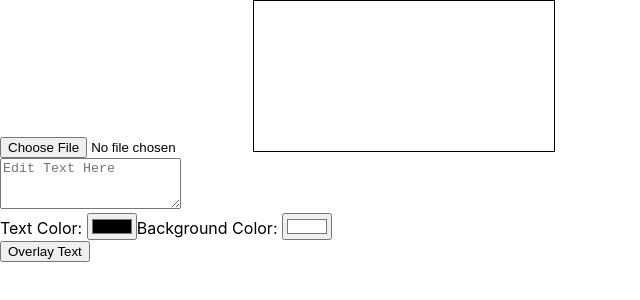
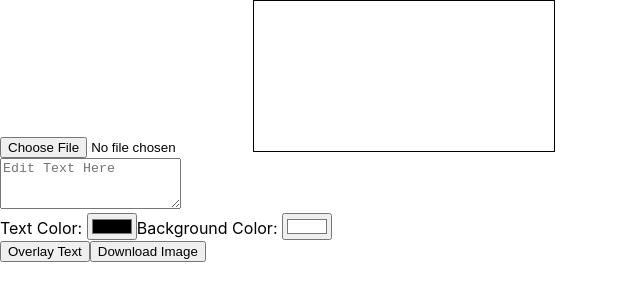
Before and after one commit to ychoi-kr/text-overlayer, a React (Create React App) app: page / in a window 1280 px wide. Shown: the top 300 px of the page, without its empty margins (0-640 px from the left). Built offline with nearby package versions, Linux system fonts and the light colour scheme.

Commit message:
Implement text overlay download feature and enhance UX with live rectangle drawing and color selection

```diff
--- a/src/App.js
+++ b/src/App.js
@@ -86,6 +86,15 @@ function App() {
     ctx.drawImage(imageRef.current, 0, 0, canvas.width, canvas.height);
   };
 
+  const handleDownloadImage = () => {
+    const canvas = canvasRef.current;
+    const image = canvas.toDataURL("image/png").replace("image/png", "image/octet-stream");
+    const link = document.createElement('a');
+    link.download = 'overlay-image.png';
+    link.href = image;
+    link.click();
+  };
+
   return (
     <div>
       <input type="file" onChange={handleFileChange} />
@@ -112,6 +121,7 @@ function App() {
           <input type="color" value={backgroundColor} onChange={(e) => setBackgroundColor(e.target.value)} />
         </div>
         <button onClick={handleOverlayText}>Overlay Text</button>
+        <button onClick={handleDownloadImage}>Download Image</button>
       </div>
     </div>
   );
```
